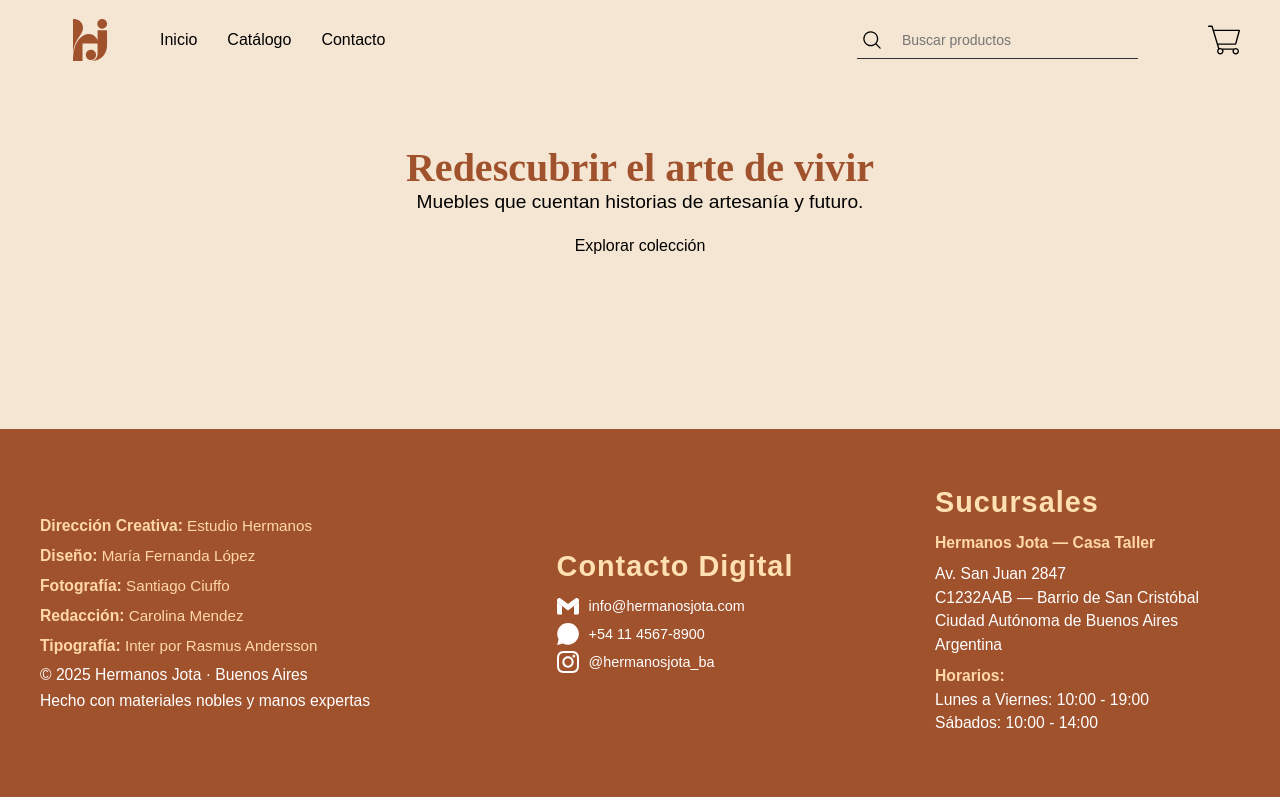
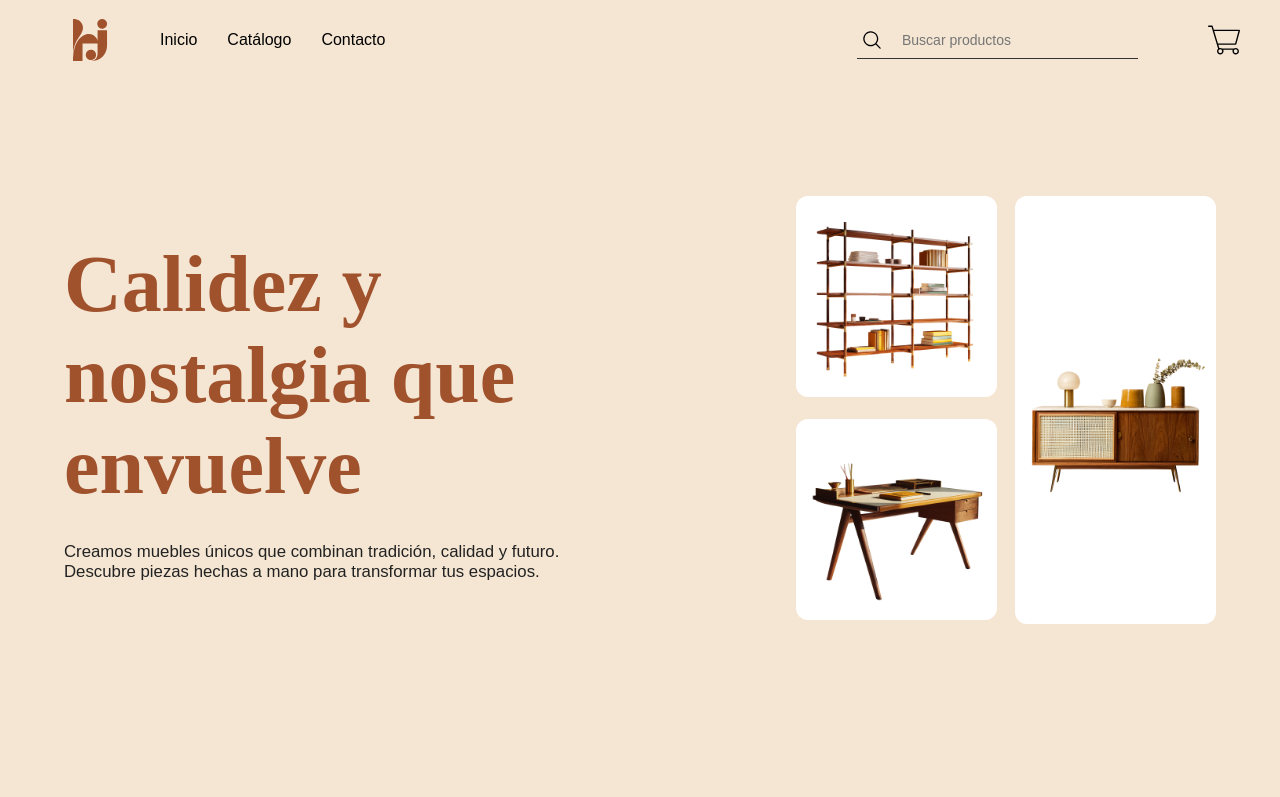
Before and after one commit to EstebanNunez99/Equipo-dinamita, a plain HTML site: page src/page/index.html in a window 1280 px wide. Shown: the top 797 px of the page. Drawn offline with Linux system fonts and the light colour scheme.

Commit message:
creacion de la primera impresion del usuario(presentacion)

```diff
--- /dev/null
+++ b/src/css/Presentacion.css
@@ -0,0 +1,87 @@
+
+
+.presentacion {
+  display: flex;
+  justify-content: space-between;
+  align-items: center;
+  padding: 60px 5vw 40px 5vw;
+  min-height: 100vh;
+  background: #f5e6d3;
+
+}
+
+.presentacion-left {
+  flex: 1;
+  display: flex;
+  flex-direction: column;
+  align-items: flex-start;
+  max-width: 720px;
+}
+
+.presentacion-left h1 {
+  font-size: 5rem;
+  color: #a0522d;
+  margin-bottom: 10px;
+  font-family: 'Playfair Display', serif;
+}
+
+.descripcion {
+  font-size: 1.05rem;
+  padding-top: 20px;
+ color: #222;
+}
+
+.presentacion-right {
+  flex: 1.2;
+  display: flex;
+  justify-content: end;
+  align-items: center;
+}
+
+/* Collage de presentación en el main */
+.collage {
+  display: grid;
+  grid-template-columns: 1fr 1fr;
+  grid-template-rows: 1fr 1fr;
+  gap: 18px;
+  width: 100%;
+  max-width: 420px;
+}
+
+.collage-item {
+  background: #fff;
+  border-radius: 12px;
+  overflow: hidden;
+  position: relative;
+  display: flex;
+  align-items: center;
+  justify-content: center;
+  min-width: 0;
+  min-height: 0;
+}
+
+.collage-item img {
+  width: 100%;
+  height: 100%;
+  object-fit: contain;
+  display: block;
+}
+
+/* Tamaños personalizados para cada item */
+.collage-item.grande {
+  grid-column: 1 / 2;
+  grid-row: 1 / 2;
+  aspect-ratio: 1/1;
+}
+
+.collage-item.vertical {
+  grid-column: 2 / 3;
+  grid-row: 1 / 3;
+  aspect-ratio: 0.8/1.7;
+}
+
+.collage-item.cuadrado {
+  grid-column: 1 / 2;
+  grid-row: 2 / 3;
+  aspect-ratio: 1/1;
+}
--- a/src/css/footer.css
+++ b/src/css/footer.css
@@ -4,15 +4,6 @@
   display: flex;
   justify-content: space-between;
   align-items: center;
-  color: white;
-  padding: 2rem 0;
-  text-align: center;
-  font-size: 0.9rem;
-  position: fixed;
-  left: 0;
-  bottom: 0;
-  width: 100vw;
-  z-index: 100;
 }
 
 .contacto {
--- a/src/css/headerStyles.css
+++ b/src/css/headerStyles.css
@@ -3,7 +3,8 @@ header {
     justify-content: space-between;
     align-items: center;
     width: 100%;
-    background-color: transparent;
+    background-color: #F5E6D3;
+    position: fixed;
 }
 
 .header-left {
--- a/src/css/styles.css
+++ b/src/css/styles.css
@@ -21,38 +21,15 @@ body{
 
 /* HERO */
 .hero {
-  padding: 4rem 0;
-  text-align: center;
+
+  padding-top: 8rem;
   background-color: #F5E6D3;
+  height: 100vh;
 }
-
-.hero h2 {
-  font-family: 'Playfair Display', serif;
-  font-size: 2.5rem;
-  color: #A0522D;
-}
-
-.hero p {
-  font-size: 1.2rem;
-  margin-bottom: 1.5rem;
-}
-
-
 a{
     text-decoration: none;
     color: inherit;
 }
-
-main{
-    margin: auto;
-
-}
-
-section{
-    display: flex;
-    flex-direction: column;
-}
-
 .productos img{
     display: flex;
     width: 300px;
--- a/src/page/index.html
+++ b/src/page/index.html
@@ -7,6 +7,7 @@
     <link rel="stylesheet" href="../css/styles.css" />
     <link rel="stylesheet" href="../css/headerStyles.css" />
     <link rel="stylesheet" href="../css/footer.css" />
+    <link rel="stylesheet" href="../css/Presentacion.css">
   </head>
   <body>
     <header>
@@ -31,18 +32,39 @@
 
     <main>
       <!-- HERO -->
-      <section class="hero">
-        <div class="container">
-          <h2>Redescubrir el arte de vivir</h2>
-          <p>Muebles que cuentan historias de artesanía y futuro.</p>
-          <a href="#" class="btn-primary">Explorar colección</a>
-        </div>
-      </section>
+        <section class="presentacion">
+          <div class="presentacion-left">
+            <h1>Calidez y nostalgia que envuelve</h1>
+            <p class="descripcion">
+              Creamos muebles únicos que combinan tradición, calidad y
+              futuro.<br />
+              Descubre piezas hechas a mano para transformar tus espacios.
+            </p>
+          </div>
+          <div class="presentacion-right">
+            <div class="collage">
+              <div class="collage-item grande">
+                <img
+                  src="../img/Biblioteca Recoleta.png"
+                  alt="Silla artesanal"
+                />
+              </div>
+              <div class="collage-item vertical">
+                <img src="../img/Aparador Uspallata.png" alt="Persona" />
+              </div>
+              <div class="collage-item cuadrado">
+                <img
+                  src="../img/Escritorio Costa.png"
+                  alt="Escritorio moderno"
+                />
+              </div>
+            </div>
+          </div>
+        </section>
     </main>
 
     <footer class="footer">
       <div class="creditos tarjeta-footer">
-
         <div class="creditos-creativos">
           <p><strong>Dirección Creativa:</strong> Estudio Hermanos</p>
           <p><strong>Diseño:</strong> María Fernanda López</p>
@@ -51,7 +73,7 @@
           <p><strong>Tipografía:</strong> Inter por Rasmus Andersson</p>
         </div>
 
-          <p>&copy; 2025 Hermanos Jota · Buenos Aires</p>
+        <p>&copy; 2025 Hermanos Jota · Buenos Aires</p>
         <p>Hecho con materiales nobles y manos expertas</p>
       </div>
 
```
